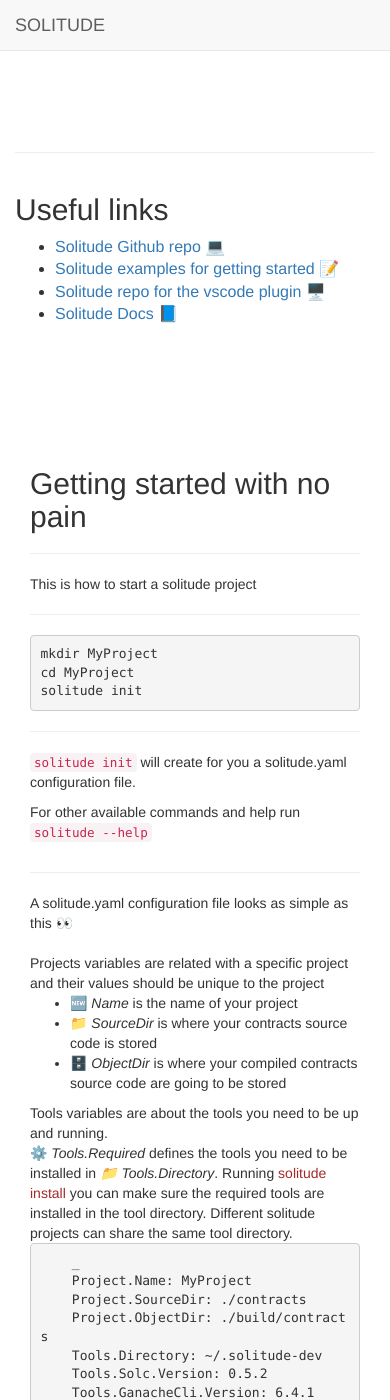
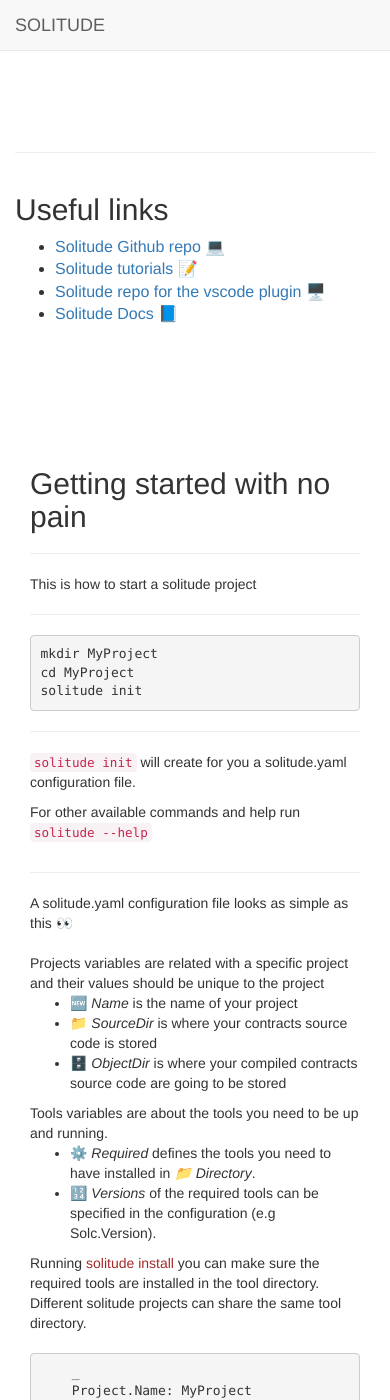
Before and after one commit to GaetanoMondelli/lockdown.today, a Jekyll site: the page built from _posts/2020-05-17-services-2.markdown, in a window 390 px wide and 1400 px high, scrolled down 190 px. Built offline with Jekyll 4.4.1, drawn with Linux system fonts in a browser that asks for light colours; nearby versions of some CDN libraries; library files that are not in the unit come from our copies; Markdown is read by kramdown in place of the engine named in the settings; some of the changed text lies outside the part shown.

```diff
--- a/_config.yml
+++ b/_config.yml
@@ -9,5 +9,7 @@
 description: Development framework for Ethereum
 copyright: 'Made with ❤️ in the Shoreditch Triangle, London '
 
-markdown: kramdown
+# markdown: kramdown
+markdown: redcarpet
 permalink: pretty
+highlighter: rouge
--- a/_includes/head.html
+++ b/_includes/head.html
@@ -13,7 +13,7 @@
     <title>LOCKDOWN.TODAY</title>
     <!-- Custom CSS -->
     <link href="css/landing-page.css" rel="stylesheet">
-
+    <link href="css/syntax.css" rel="stylesheet">
     <!-- Custom Fonts -->
     <link href="font-awesome-4.1.0/css/font-awesome.min.css" rel="stylesheet" type="text/css">
     <link href="http://fonts.googleapis.com/css?family=Lato:300,400,700,300italic,400italic,700italic" rel="stylesheet" type="text/css">
--- a/_posts/2020-05-17-services-0.markdown
+++ b/_posts/2020-05-17-services-0.markdown
@@ -5,6 +5,6 @@
 description: |
 ---
 - [Solitude Github repo 💻](https://github.com/incerto-crypto/solitude)
-- [Solitude examples for getting started 📝](https://github.com/incerto-crypto/solitude-examples)
+- [Solitude tutorials 📝](https://github.com/incerto-crypto/solitude-examples)
 - [Solitude repo for the vscode plugin 🖥️](https://github.com/GaetanoMondelli/vscode-solitude-debug)
 - [Solitude Docs 📘 ](https://solitude.readthedocs.io/en/latest/)
--- a/_posts/2020-05-17-services-2.markdown
+++ b/_posts/2020-05-17-services-2.markdown
@@ -27,11 +27,17 @@
     </ul>
     Tools variables are about the tools you need to be up and running.
     <br>
-    ⚙️ <i> Tools.Required</i> defines the tools you need to be installed in <i> 📁 Tools.Directory</i>. Running  <span style="color:brown"> solitude install</span> you can make sure the required tools are installed in the tool directory. Different solitude projects can share the same tool directory.
+    <ul>
+    <li>⚙️ <i> Required</i> defines the tools you need to have installed in <i> 📁 Directory</i>.
+    </li>
+    <li>🔢 <i> Versions </i> of the required tools can be specified in the configuration  (e.g Solc.Version).
+    </li>
+
+    </ul>
+    Running  <span style="color:brown"> solitude install</span> you can make sure the required tools are installed in the tool directory. Different solitude projects can share the same tool directory.
+    </div>
     <br>
-
-   </div>
-        <div class="col-lg-5 col-sm-6">
+    <div class="col-lg-5 col-sm-6">
     {{ "
         _
         Project.Name: MyProject
@@ -57,4 +63,5 @@
     "| markdownify }}
 
    </div>
+
 </div>
```
Also changed, not shown: _posts/2020-05-17-services-3.markdown (added, +26 -0 lines), _posts/2020-05-17-services-4.markdown (added, +26 -0 lines), css/syntax.css (added, +61 -0 lines).
